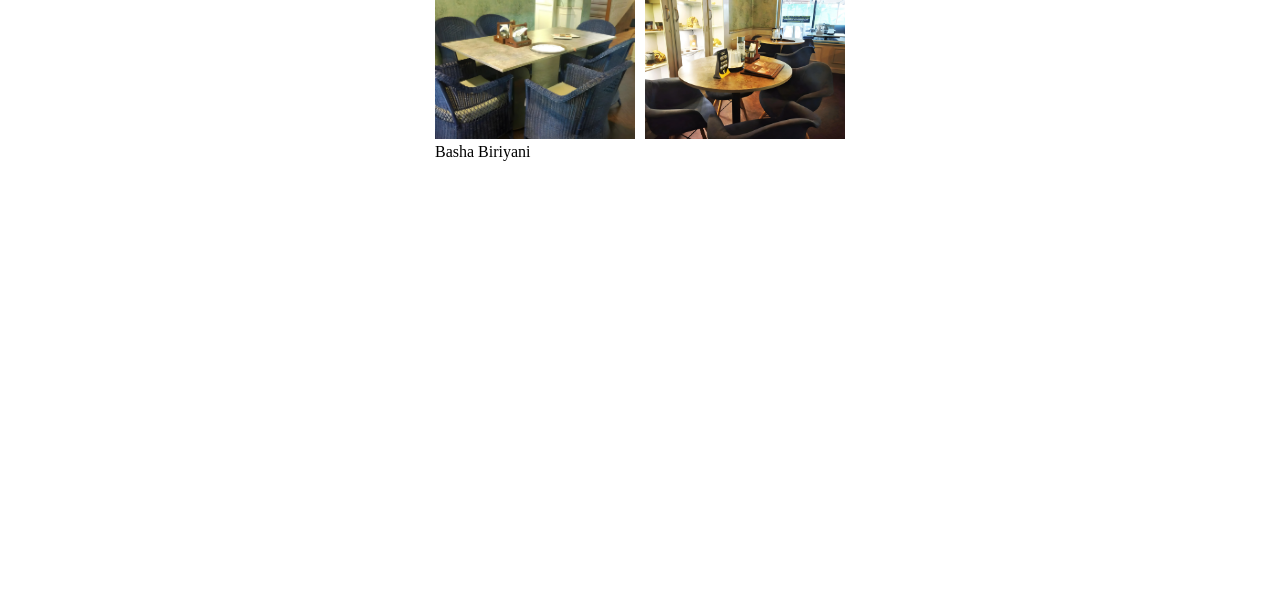
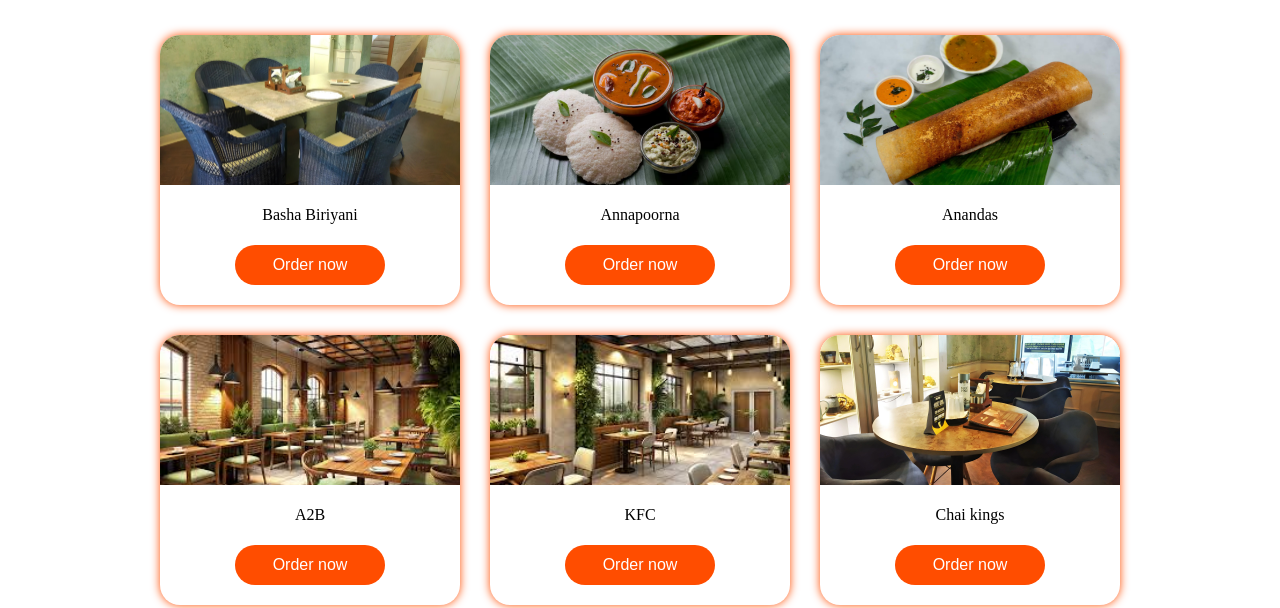
Before and after one commit to Nandeesh-Gopal/FoodDelivery, a plain HTML site: page index.html in a window 1280 px wide. Shown: the part 192-800 px from the top of the page. Drawn offline with Linux system fonts and the light colour scheme.

Commit message:
items page added

```diff
--- a/index.html
+++ b/index.html
@@ -13,15 +13,43 @@
             </div>
         </nav>
         <center>
-            <h1 style="color: rgb(255, 77, 0); padding-top: 100px;">Explore Nearby Restaurants !</h1>
+            <h1 style="color: rgb(255, 77, 0); padding-top: 100px; padding-bottom: 50px;">Explore Nearby Restaurants !</h1>
         </center>
         <div class="cont">
             <div class="sub-cont">
                 <img src="assets/hotel1.webp">
                 <p>Basha Biriyani</p>
+                <center><a href="items.html"><button>Order now</button></a></center>
+            </div>
+            <div class="sub-cont">
+                <img src="assets/hotel6.avif">
+                <p>Annapoorna</p>
+                <center><a href="items.html"><button>Order now</button></a></center>
+
+            </div>
+            <div class="sub-cont">
+                <img src="assets/hotel7.avif">
+                <p>Anandas</p>
+                <center><a href="items.html"><button>Order now</button></a></center>
+
+            </div>
+            <div class="sub-cont">
+                <img src="assets/hotel4.jpg">
+                <p>A2B</p>
+                <center><a href="items.html"><button>Order now</button></a></center>
+
+            </div>
+            <div class="sub-cont">
+                <img src="assets/hotel5.jpg">
+                <p>KFC</p>
+                <center><a href="items.html"><button>Order now</button></a></center>
+
             </div>
             <div class="sub-cont">
                 <img src="assets/hotel2.webp">
+                <P>Chai kings</P>
+                <center><a href="items.html"><button>Order now</button></a></center>
+
             </div>
         </div>
     </body>
--- a/styles.css
+++ b/styles.css
@@ -31,7 +31,7 @@
     flex-direction: column;
     gap: 10px;
     align-items: center;
-    box-shadow: 0 4px 15px black;
+    box-shadow:  0px 0px 15px black;
     border-radius: 10px;
     height: fit-content;
     width: 300px;
@@ -50,15 +50,48 @@
 
 .cont{
    display: flex;
-   gap: 10px;
+   gap: 30px;
    justify-content: center;
+   flex-wrap: wrap;
 }
 .sub-cont{
-    width: 200px;
-    border-radius: ;
+    display: flex;
+    height: 250px;
+    width: 300px;
+    border-radius: 20px 20px 20px 20px;
+    box-shadow: 0 0px 10px rgb(255, 77, 0);
+    padding-bottom: 20px;
+    flex-direction: column;
+    align-items: center;
+    justify-content: space-between;
 }
 .sub-cont img{
-    height: 100%;
+    height: 150px;
     width: 100%;
     object-fit: cover;
+    border-radius:  20px 20px 0 0;
 }
+.sub-cont button{
+    border: 0px;
+    font: 1em sans-serif;
+    width: 150px;
+    height: 40px;
+    color: white;
+    background-color: rgb(255, 77, 0);
+    border-radius: 20px;
+}
+.sub-cont-items{
+    max-width: 700px;
+    border-radius: 20px;
+    box-shadow: 0 0 15px rgb(255, 77, 0);
+    display: flex;
+    justify-content: space-between;
+}
+
+.sub-cont-items img{
+    border-radius: 20px 0 0 20px ;
+}
+.container-items{
+    display: flex;
+    justify-content: cente;
+}
```
Also changed, not shown: items.html (added, +26 -0 lines), assets/Untitled.jpg (added), assets/hotel3.webp (renamed from assets/808e79640f0dbad3865fa1557c34fb69.webp), assets/hotel4.jpg (added), assets/hotel5.jpg (added), assets/hotel6.avif (renamed from assets/6073bc320e4af83e747fd5ba78d9e390.avif), assets/hotel7.avif (renamed from assets/793266935543e9332b7bf1cf3ef56005.avif), assets/images.jpg (added), assets/mutton-gravy.avif (renamed from assets/7d93ecf49daaec4a521b5d19b59560b9.avif), assets/noodles.avif (renamed from assets/d08be5901edd4762354d3346172de69e.avif), assets/parotta.avif (renamed from assets/ca51dcb2-207c-4fdb-90c7-99f44e7320e2_6064515e-2281-4b1f-a245-07111963a204.avif), assets/rotti.avif (renamed from assets/969e217c-5d24-4313-8224-a2021a3a293c_04db47f4-9f5b-48c9-ae46-834097d44610.avif).
